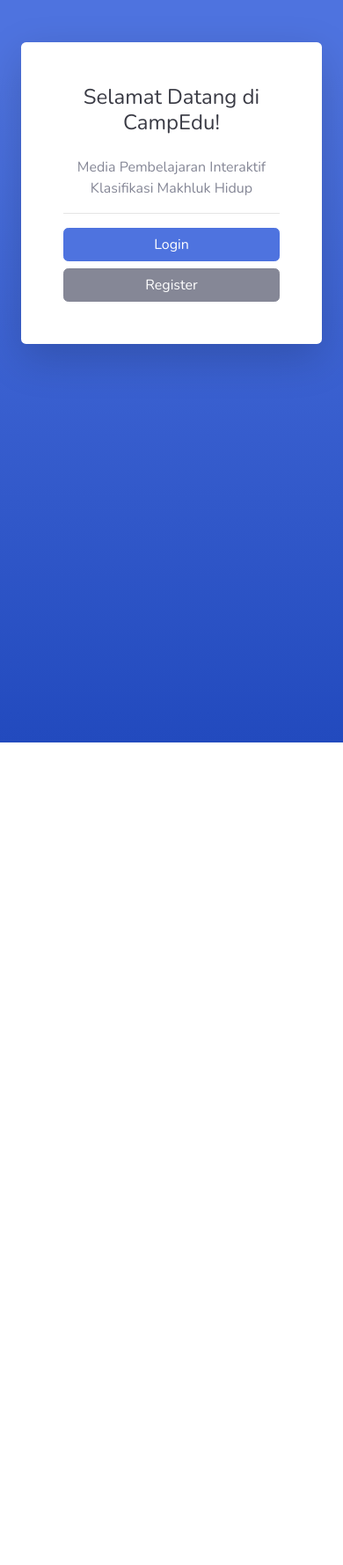
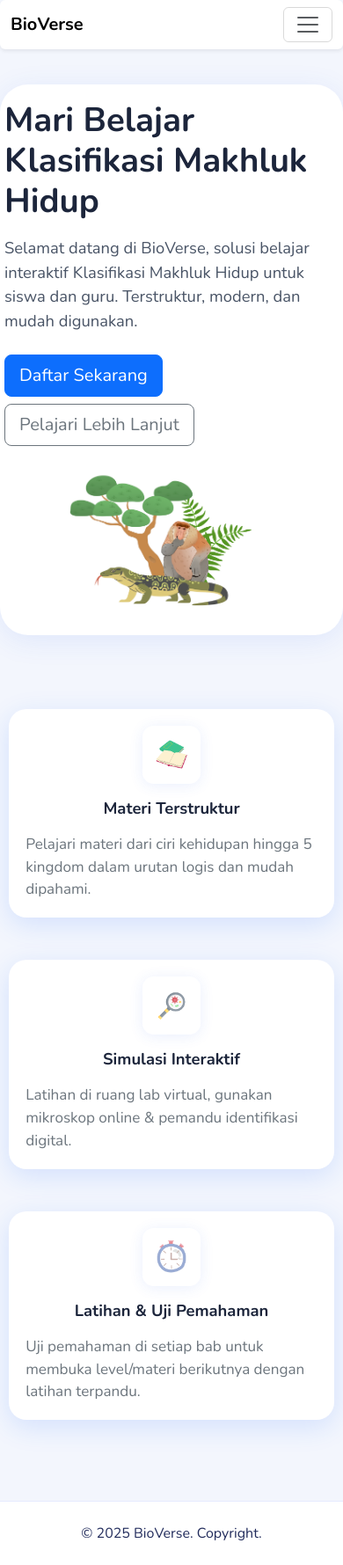
Before and after one commit to ersamlia/campedu, a Django app: page / in a window 390 px wide. Shown: the whole page at 88% size. Before the commit the page ends 844 px from the top, so only its background shows below. Run offline with Django 5.2, Linux system fonts and the light colour scheme; some libraries are stand-ins or nearby versions.

Commit message:
Landing  Page
memperbaiki tampilan landing page

```diff
--- a/main/templates/main/halamanUtama.html
+++ b/main/templates/main/halamanUtama.html
@@ -4,68 +4,210 @@
     <head>
         <meta charset="utf-8">
         <meta http-equiv="X-UA-Compatible" content="IE=edge">
-        <meta name="viewport"
-              content="width=device-width, initial-scale=1, shrink-to-fit=no">
+        <meta name="viewport" content="width=device-width, initial-scale=1">
         <title>Selamat Datang di CampEdu</title>
-        <link href="{% static 'vendor/fontawesome-free/css/all.min.css' %}"
-              rel="stylesheet"
-              type="text/css">
-        <link href="https://fonts.googleapis.com/css?family=Nunito:200,200i,300,300i,400,400i,600,600i,700,700i,800,800i,900,900i"
+        <link href="https://cdn.jsdelivr.net/npm/bootstrap@5.3.2/dist/css/bootstrap.min.css"
               rel="stylesheet">
-        <link href="{% static 'css/sb-admin-2.min.css' %}" rel="stylesheet">
+        <link href="https://fonts.googleapis.com/css?family=Nunito:300,400,700,900&display=swap"
+              rel="stylesheet">
+        <style>
+        body {
+            background: #f3f6fd;
+            font-family: 'Nunito', sans-serif;
+        }
+        .hero-section {
+            background: #fff;
+            border-radius: 2rem;
+            padding: 65px 54px 65px 54px;
+            margin-top: 2.5rem;
+            margin-bottom: 2.5rem;
+            box-shadow: 0 6px 32px rgba(53, 99, 233, 0.10);
+            max-width: 1200px;
+        }
+        .hero-img {
+            max-width: 480px;
+            width: 98%;
+            background: #fff;
+            border-radius: 1.2rem;
+        }
+        @media (max-width: 991px) {
+            .hero-section {
+                padding: 36px 12px 36px 12px;
+            }
+            .hero-img {
+                max-width: 320px;
+                margin-top: 22px;
+            }
+        }
+        @media (max-width: 575px) {
+            .hero-section {
+                padding: 18px 5px 18px 5px;
+            }
+            .hero-img {
+                max-width: 210px;
+            }
+        }
+        .cards-bg {
+            background: transparent;
+            border-radius: 2rem;
+            padding: 44px 10px 44px 10px;
+            margin-bottom: 2.5rem;
+        }
+        .feature-card {
+            background: #fff;
+            border-radius: 1.25rem;
+            padding: 2.3rem 2rem 2rem 2rem;
+            box-shadow: 0 8px 30px rgba(36,107,253,0.15);
+            height: 100%;
+            min-width: 300px;
+            max-width: 420px;
+            display: flex;
+            flex-direction: column;
+            align-items: center;
+        }
+        .feature-card:hover {
+            box-shadow: 0 16px 40px rgba(36,107,253,0.18);
+        }
+        .feature-img {
+            width: 88px;
+            height: 88px;
+            object-fit: contain;
+            margin-bottom: 1.2rem;
+            border-radius: 0.8rem;
+            box-shadow: 0 2px 16px rgba(53,99,233,0.10);
+            background: #fff;
+        }
+        .feature-title {
+            font-weight: 700;
+            margin-bottom: .9rem;
+            color: #1c253b;
+            font-size: 1.15rem;
+        }
+        .feature-desc {
+            font-size: 1.07rem;
+        }
+        @media (max-width: 991px) {
+            .feature-card {
+                min-width: 220px;
+                max-width: 100%;
+                padding: 1.2rem;
+            }
+            .feature-img {
+                width: 66px;
+                height: 66px;
+                margin-bottom: .88rem;
+            }
+        }
+        footer {
+            background: #fff;
+            color: #222c5c;
+            padding: 24px 0 16px 0;
+            border-top: 1px solid #e6eaff;
+            margin-top: 3rem;
+        }
+        .footer-link {
+            color: #246bfd;
+            text-decoration: none;
+            font-weight: 600;
+            margin-left: 12px;
+            margin-right: 6px;
+        }
+        .footer-link:hover {
+            text-decoration: underline;
+        }
+        </style>
     </head>
-    <body class="bg-gradient-primary">
+    <body>
+        <nav class="navbar navbar-expand-lg navbar-light bg-white shadow-sm rounded mb-4">
             <div class="container">
-            <div class="row justify-content-center">
-                <div class="col-xl-10 col-lg-12 col-md-9">
-                    <div class="card o-hidden border-0 shadow-lg my-5">
-                        <div class="card-body p-0">
-                            <div class="row">
-                                <div class="col-lg-6 d-none d-lg-block bg-login-image"></div>
+                <a class="navbar-brand fw-bold" href="#">BioVerse</a>
+                <button class="navbar-toggler"
+                        type="button"
+                        data-bs-toggle="collapse"
+                        data-bs-target="#navbarNav">
+                    <span class="navbar-toggler-icon"></span>
+                </button>
+                <div class="collapse navbar-collapse" id="navbarNav">
+                    <ul class="navbar-nav ms-auto mb-2 mb-lg-0">
+                        <li class="nav-item">
+                            <a class="nav-link" href="#">Beranda</a>
+                        </li>
+                        <li class="nav-item">
+                            <a class="nav-link" href="#">Materi</a>
+                        </li>
+                        <li class="nav-item">
+                            <a class="nav-link" href="#">Tentang</a>
+                        </li>
+                    </ul>
+                    <a href="{% url 'login' %}" class="btn btn-primary ms-lg-3">Login</a>
+                </div>
+            </div>
+        </nav>
+        <div class="container hero-section d-flex align-items-center">
+            <div class="row align-items-center w-100">
                 <div class="col-lg-6">
-                                    <div class="p-5">
-                                        <div class="text-center">
-                                            <h1 class="h4 text-gray-900 mb-4">Selamat Datang di CampEdu!</h1>
+                    <h1 class="fw-bold mb-3" style="font-size:2.4rem; color:#1c253b;">Mari Belajar Klasifikasi Makhluk Hidup</h1>
+                    <p class="mb-4" style="font-size:1.15rem; color:#495466;">
+                        Selamat datang di BioVerse, solusi belajar interaktif Klasifikasi Makhluk Hidup untuk siswa dan guru. Terstruktur, modern, dan mudah digunakan.
+                    </p>
+                    <a href="{% url 'register' %}"
+                       class="btn btn-primary btn-lg me-2 mb-2 mb-md-0">Daftar Sekarang</a>
+                    <a href="{% url 'login' %}" class="btn btn-outline-secondary btn-lg">Pelajari Lebih Lanjut</a>
                 </div>
-                                        <p class="text-center">
-                                            Media Pembelajaran Interaktif
-                                            <br>
-                                            Klasifikasi Makhluk Hidup
+                <div class="col-lg-6 text-center">
+                    <img src="{% static 'img/landing_BioVerse.png' %}"
+                         class="hero-img"
+                         alt="Ilustrasi Siswa">
+                </div>
+            </div>
+        </div>
+        <div class="container cards-bg">
+            <div class="row justify-content-center gx-5 gy-5">
+                <div class="col-lg-4 col-md-6 d-flex">
+                    <div class="feature-card w-100 h-100">
+                        <img src="{% static 'img/materi.png' %}"
+                             class="feature-img"
+                             alt="Materi Terstruktur">
+                        <div class="feature-title">Materi Terstruktur</div>
+                        <p class="text-secondary mb-0 feature-desc">
+                            Pelajari materi dari ciri kehidupan hingga 5 kingdom dalam urutan logis dan mudah dipahami.
                         </p>
-                                        <hr>
-                                        {% if user.is_authenticated %}
-                                            <p class="text-center">
-                                                Anda sudah login sebagai <strong>{{ user.username }}</strong>.
+                    </div>
+                </div>
+                <div class="col-lg-4 col-md-6 d-flex">
+                    <div class="feature-card w-100 h-100">
+                        <img src="{% static 'img/mikroskop.png' %}"
+                             class="feature-img"
+                             alt="Simulasi Interaktif">
+                        <div class="feature-title">Simulasi Interaktif</div>
+                        <p class="text-secondary mb-0 feature-desc">
+                            Latihan di ruang lab virtual, gunakan mikroskop online & pemandu identifikasi digital.
                         </p>
-                                            {% if user.profile.role == 'SISWA' %}
-                                                <a href="{% url 'siswa_dashboard' %}"
-                                                   class="btn btn-primary btn-user btn-block">
-                                                    Masuk ke Dashboard Siswa
-                                                </a>
-                                            {% else %}
-                                                <a href="{% url 'guru_dashboard' %}"
-                                                   class="btn btn-success btn-user btn-block">
-                                                    Masuk ke Dashboard Guru
-                                                </a>
-                                            {% endif %}
-                                            <a href="{% url 'logout' %}"
-                                               class="btn btn-secondary btn-user btn-block">Logout</a>
-                                        {% else %}
-                                            <a href="{% url 'login' %}" class="btn btn-primary btn-user btn-block">Login</a>
-                                            <a href="{% url 'register' %}"
-                                               class="btn btn-secondary btn-user btn-block">Register</a>
-                                        {% endif %}
+                    </div>
+                </div>
+                <div class="col-lg-4 col-md-12 d-flex">
+                    <div class="feature-card w-100 h-100">
+                        <img src="{% static 'img/latihan.png' %}"
+                             class="feature-img"
+                             alt="Latihan & Uji Pemahaman">
+                        <div class="feature-title">Latihan & Uji Pemahaman</div>
+                        <p class="text-secondary mb-0 feature-desc">
+                            Uji pemahaman di setiap bab untuk membuka level/materi berikutnya dengan latihan terpandu.
+                        </p>
                     </div>
                 </div>
             </div>
         </div>
+        <footer>
+            <div class="container text-center">
+                <div class="mb-2">
+                    &copy; 2025 BioVerse. Copyright.
+
                 </div>
             </div>
-            </div>
-        </div>
-        <script src="{% static 'vendor/jquery/jquery.min.js' %}"></script>
-        <script src="{% static 'vendor/bootstrap/js/bootstrap.bundle.min.js' %}"></script>
-        <script src="{% static 'vendor/jquery-easing/jquery.easing.min.js' %}"></script>
-        <script src="{% static 'js/sb-admin-2.min.js' %}"></script>
+        </footer>
+        <script src="https://cdn.jsdelivr.net/npm/bootstrap@5.3.2/dist/js/bootstrap.bundle.min.js"></script>
+        <script src="https://kit.fontawesome.com/yourkitid.js"
+                crossorigin="anonymous"></script>
     </body>
 </html>
```
Also changed, not shown: main/static/img/diagram_ipos.jpg (deleted), main/static/img/komponen_sistem.jpg (deleted), main/static/img/landing_BioVerse.png (added), main/static/img/latihan.png (added), main/static/img/materi.png (added), main/static/img/mikroskop.png (added). Lines whose indentation alone changed are shown as unchanged.
